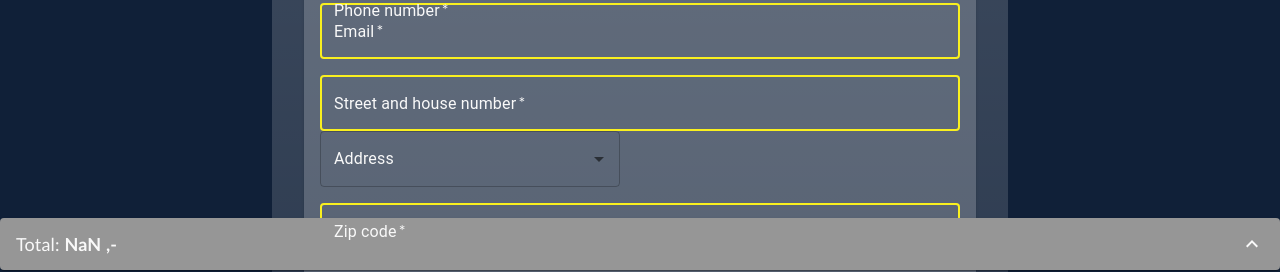
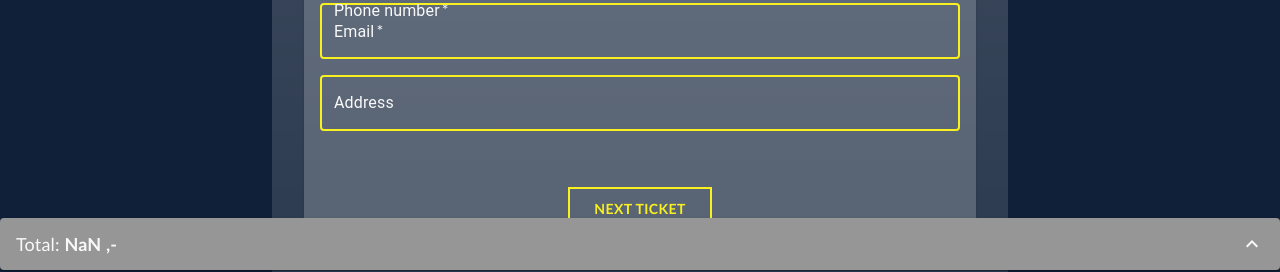
Before and after one commit to TheFred94/booking_flow_EXAM, a Next.js app: page /contact_information in a window 1280 px wide. Shown: the part 530-802 px from the top of the page. Built offline with nearby package versions, Linux system fonts and the light colour scheme; a web font is replaced by a local one.

Commit message:
address checker works and validates field depending on existing address

```diff
--- a/src/pages/contact_information.js
+++ b/src/pages/contact_information.js
@@ -40,6 +40,7 @@ const ValidationTextFieldPhone = styled(TextField)(({ isValid }) => ({
     },
     "&.Mui-focused fieldset": {
       borderColor: "#F9F01F",
+      borderWidth: 3,
     },
     "& input:valid + fieldset": {
       borderColor: isValid === true ? "#00b88b" : "#F9F01F",
@@ -70,7 +71,8 @@ const ValidationTextFieldZip = styled(TextField)(({ inputValueZip, isValid }) =>
       borderColor: "#B2BAC2",
     },
     "&.Mui-focused fieldset": {
-      borderColor: "yellow",
+      borderColor: "#B2BAC2",
+      borderWidth: 3,
     },
     "& input:valid + fieldset": {
       borderColor: "#00b88b",
@@ -102,10 +104,42 @@ const ValidationTextField = styled(TextField)(({ isValid }) => ({
     },
     "&.Mui-focused fieldset": {
       borderColor: "#F9F01F",
+      borderWidth: 3,
     },
     "& input:valid + fieldset": {
       borderColor: "#00b88b",
       borderWidth: 3,
+    },
+  },
+}));
+const ValidationAutocomplete = styled(Autocomplete)(({ isValid }) => ({
+  "& label.Mui-focused": {
+    color: "#f9f9f9", //label focused
+  },
+  "& label": {
+    color: "#f9f9f9", //label unfocused
+  },
+  "& .MuiInput-underline:after": {
+    borderBottomColor: "#B2BAC2",
+  },
+  "& .MuiOutlinedInput-root": {
+    "& fieldset": {
+      borderColor: isValid === false ? "#eb8686" : isValid === true ? "#00b88b" : "#f9f01f",
+      borderWidth: isValid === false ? 2 : isValid === true ? 3 : 2,
+    },
+    "& input": {
+      color: "#f9f9f9", // Set the text color
+    },
+    "&:hover fieldset": {
+      borderColor: "#B2BAC2",
+    },
+    "&.Mui-focused fieldset": {
+      borderColor: "#F9F01F",
+      borderWidth: 3,
+    },
+    "& input:valid + fieldset": {
+      borderColor: "#00b88b",
+      borderColor: isValid === true ? "#00b88b" : "#F9F01F",
     },
   },
 }));
@@ -267,6 +301,7 @@ function ContactForm(props) {
   const [isPhoneValid, setIsPhoneValid] = useState(null);
   const [dataSuggestion, setDataSuggestion] = useState([]);
   const [address, setAddress] = useState("");
+  const [isAddressValid, setIsAddressValid] = useState(null);
 
   const handleChange = (event) => {
     setValues({
@@ -318,6 +353,21 @@ function ContactForm(props) {
     // console.log(event.target.value.length);
   };
 
+  const handleAddress = async (event) => {
+    const { value } = event.target;
+
+    try {
+      const response = await fetch(`https://api.dataforsyningen.dk/autocomplete?q=${address}&caretpos=18&fuzzy=`); // Replace API_URL with the actual URL of your API
+      const data = await response.json();
+
+      const match = data.find((apiSuggestion) => apiSuggestion.forslagstekst.toLowerCase() === value.toLowerCase());
+      setIsAddressValid(!!match);
+      console.log(isAddressValid);
+    } catch (error) {
+      console.error("Error fetching data from API:", error);
+      setIsAddressValid(false);
+    }
+  };
   const inputValue = values.phoneNumber.length;
   const inputValueZip = zipCode.length;
 
@@ -434,56 +484,30 @@ function ContactForm(props) {
             isValid={isEmailValid}
           />
           {isEmailValid === false && <small className="font-sans">Email must contain at least an @ sign</small>}
-          <ValidationTextField
+
+          <ValidationAutocomplete
+            className={`mt-4 ${isAddressValid === false && "shake"}`}
             InputProps={{
               inputMode: "text",
-              endAdornment: (
-                <>
-                  {isEmailValid === true && <span class="material-symbols-outlined check">check_circle</span>}
-                  {isEmailValid === false && <span class="material-symbols-outlined wrong">error</span>}
-                </>
-              ),
             }}
+            onBlur={handleAddress}
+            freeSolo
             fullWidth
-            className="mt-4"
-            type="text"
-            label="Street and house number"
-            required
-            variant="outlined"
-            defaultValue=""
-            id="validation-outlined-input"
-            name="streetAddress"
-          />
-          <Autocomplete
-            disablePortal
             getOptionLabel={(address) => address.label}
             id="addressSearch"
             inputValue={address}
-            onInputChange={(event, newAddress) => setAddress(newAddress)}
+            onInputChange={(event, value) => setAddress(value)}
+            isValid={isAddressValid}
             options={dataSuggestion}
-            sx={{ width: 300 }}
             renderInput={(params) => (
               <TextField
                 {...params}
                 label="Address"
               />
             )}
+            name="addressField"
           />
-          <ValidationTextFieldZip
-            InputProps={{ inputMode: "decimal" }}
-            type="number"
-            fullWidth
-            className="mt-4"
-            label="Zip code"
-            required
-            variant="outlined"
-            value={zipCode}
-            defaultValue=""
-            id="validation-outlined-input"
-            onChange={handleChangeZip}
-            inputValueZip={inputValueZip}
-            name="zipCode"
-          />
+          {isAddressValid === false && <small className="font-sans">Please enter a valid address!</small>}
         </AccordionDetails>
         <div className="mt-10 flex justify-center">
           <Button
```
